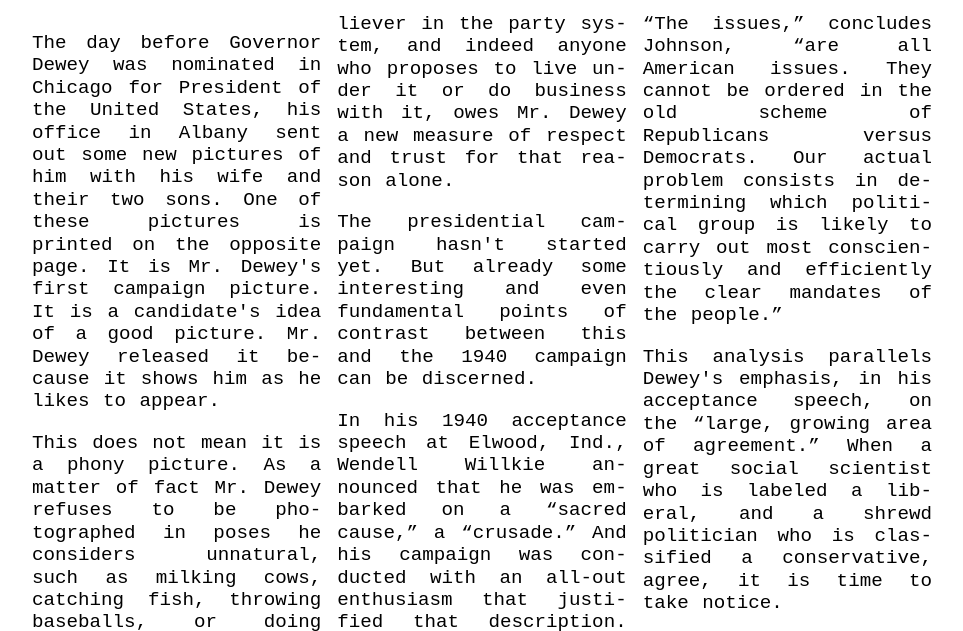
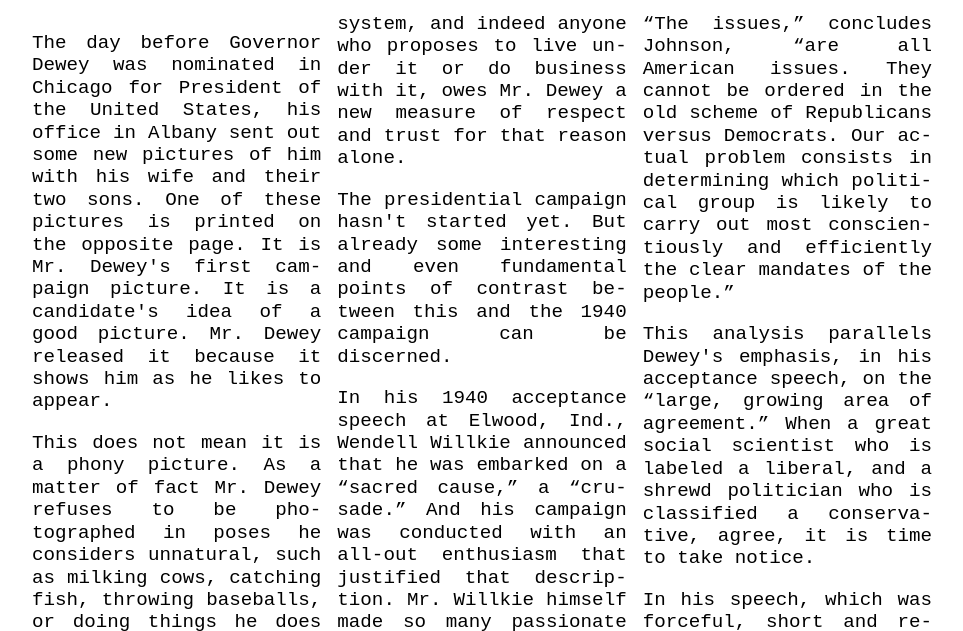
Before and after one commit to Magpie512/Interface-Design-Using-Css, a plain HTML site: page lab-1/index.html in a window 1280 px wide. Shown: the part 144-775 px from the top of the page, without its empty margins (158-1121 px from the left). Drawn offline with Linux system fonts and the light colour scheme; a web font is replaced by a local one.

Commit message:
Refactor CSS styles for main paragraph and update HTML comments

```diff
--- a/lab-1/css/style.css
+++ b/lab-1/css/style.css
@@ -45,6 +45,5 @@ main p {
     text-align: justify;
     hyphens: auto;
     text-rendering: optimizeLegibility;
-    word-spacing: 0.1em;
-
+    margin-bottom: 1rem;
 }
```
Also changed, not shown: lab-1/index.html (+2 -0 lines).
